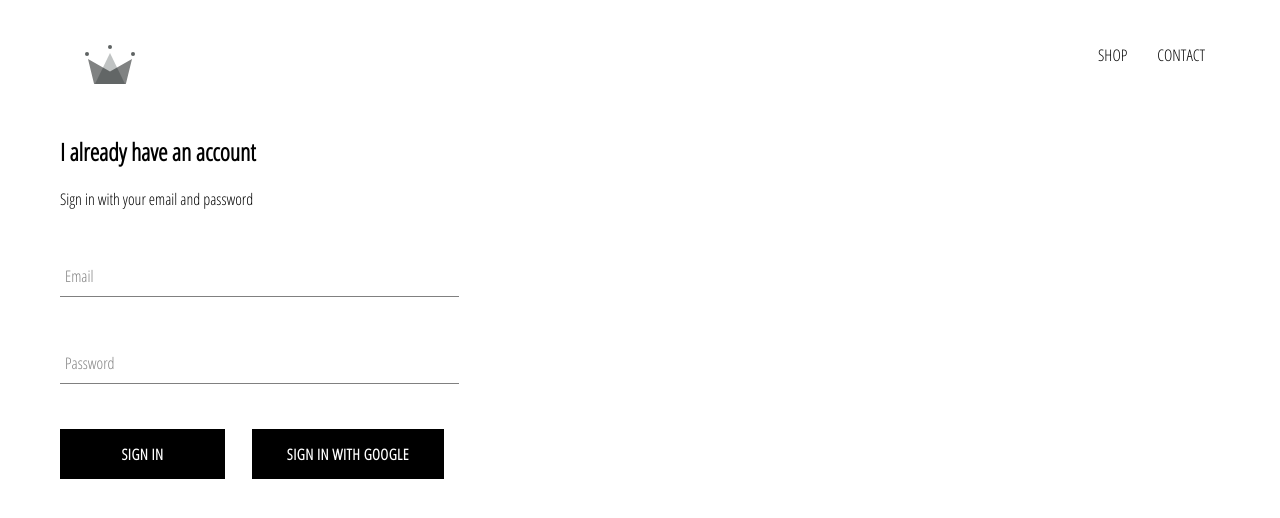
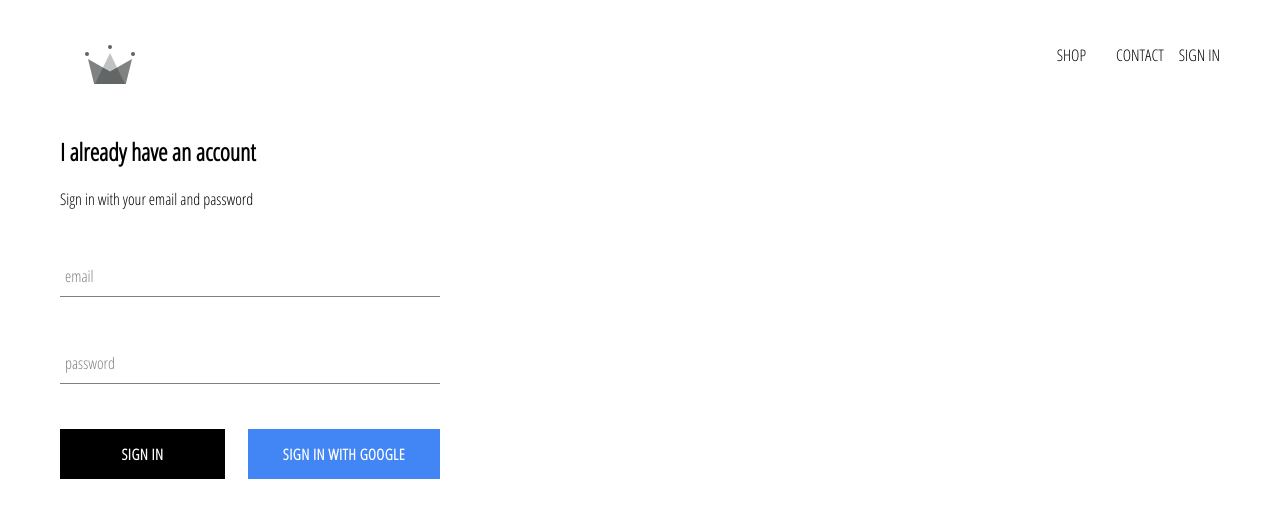
Before and after one commit to kpl8313/crwn-clothing, a React (Create React App) app: page /signin in a window 1280 px wide. Shown: the top 518 px of the page. Built offline with nearby package versions, Linux system fonts and the light colour scheme; no server answers.

Commit message:
fixed firebase, added auth Sign Out and enhanced button styling

```diff
--- a/src/App.css
+++ b/src/App.css
@@ -7,3 +7,7 @@
   text-decoration: none;
   color: black;
 }
+
+* {
+  box-sizing: border-box;
+}
--- a/src/App.js
+++ b/src/App.js
@@ -5,11 +5,32 @@
 import ShopPage from './pages/shop/shop.component';
 import Header from './components/header/header.component';
 import SignInAndSignUpPage from './pages/sign-in-and-sign-up/sign-in-and-sign-up.component';
+import { auth } from './firebase/firebase.utils';
 
-function App() {
+class App extends React.Component {
+  constructor() {
+    super();
+
+    this.state = {
+      currentUser: null
+    }
+  }
+
+  unsubscribeFromAuth = null;
+  componentDidMount() {
+    this.unsubscribeFromAuth = auth.onAuthStateChanged(user => {
+      this.setState({currentUser: user});
+    })
+  }
+
+  componentWillUnmount() {
+    this.unsubscribeFromAuth();
+  }
+
+  render() {
     return (
       <div>
-      <Header/>
+        <Header currentUser={this.state.currentUser}/>
         <Switch>
           <Route exact path='/' component={HomePage}/>
           <Route exact path='/shop' component={ShopPage}/>
@@ -19,5 +40,6 @@
       </div>
     );
   }
+}
 
 export default App;
--- /dev/null
+++ b/src/components/custom-button/custom-button.component.jsx
@@ -0,0 +1,11 @@
+import React from 'react';
+
+import './custom-button.styles.scss';
+
+const CustomButton = ({ children, isGoogleSignIn, ...otherProps}) => (
+    <button className={`${isGoogleSignIn ? 'google-sign-in': ''} custom-button`} {...otherProps}>
+        {children}
+    </button>
+)
+
+export default CustomButton;
--- a/src/components/custom-button/custom-button.styles.scss
+++ b/src/components/custom-button/custom-button.styles.scss
@@ -19,4 +19,14 @@
     color: black;
     border: 1px solid black;
   }
+
+  &.google-sign-in {
+    background-color: #4285f4;
+    color: white;
+
+    &:hover {
+      background-color: #357ae8;
+      border: none;
+    }
+  }
 }
--- a/src/components/custom-button/customer-button.component.jsx
+++ /dev/null
@@ -1,11 +0,0 @@
-import React from 'react';
-
-import './custom-button.styles.scss';
-
-const CustomButton = ({ children, ...otherProps}) => (
-    <button className='custom-button' {...otherProps}>
-        {children}
-    </button>
-)
-
-export default CustomButton;
--- a/src/components/header/header.component.jsx
+++ b/src/components/header/header.component.jsx
@@ -1,10 +1,11 @@
 import React from 'react';
 import { Link } from 'react-router-dom';
 
+import { auth } from '../../firebase/firebase.utils';
 import { ReactComponent as Logo } from '../../assets/crown.svg';
 import './header.styles.scss';
 
-const Header = () => (
+const Header = ({ currentUser }) => (
     <div className="header">
         <Link className="logo-container" to="/">
             <Logo className="logo"/>
@@ -16,6 +17,12 @@
             <Link className="option" to="/shop">
                 CONTACT
             </Link>
+            {
+                currentUser ?
+                <div className='option' onClick={() => auth.signOut()}>SIGN OUT</div>
+                :
+                <Link clasName='option' to='/signin'>SIGN IN</Link>
+            }
         </div>
     </div>
 )
--- a/src/components/header/header.styles.scss
+++ b/src/components/header/header.styles.scss
@@ -20,6 +20,7 @@
 
     .option {
       padding: 10px 15px;
+      cursor: pointer;
     }
   }
 }
--- a/src/components/sign-in/sign-in.component.jsx
+++ b/src/components/sign-in/sign-in.component.jsx
@@ -1,56 +1,57 @@
 import React from 'react';
 
 import FormInput from '../form-input/form-input.component';
-import CustomButton from '../custom-button/customer-button.component';
+import CustomButton from '../custom-button/custom-button.component';
 
 import { signInWithGoogle } from '../../firebase/firebase.utils';
 
 import './sign-in.styles.scss';
 
 class SignIn extends React.Component {
-    constructor(props){
+  constructor(props) {
     super(props);
 
     this.state = {
       email: '',
       password: ''
-        }
+    };
   }
 
-    handleSubmit = (event) => {
-        event.preventDafault();
+  handleSubmit = event => {
+    event.preventDefault();
 
-        this.setState({email:'', password:''})
-    }
+    this.setState({ email: '', password: '' });
+  };
 
-    handleChange = (event) => {
+  handleChange = event => {
     const { value, name } = event.target;
 
-        this.setState({ [name]: value})
-    }
+    this.setState({ [name]: value });
+  };
 
   render() {
-        return(
+    return (
       <div className='sign-in'>
         <h2>I already have an account</h2>
         <span>Sign in with your email and password</span>
 
         <form onSubmit={this.handleSubmit}>
           <FormInput
-                        name="email"
-                        type="email"
+            name='email'
+            type='email'
+            handleChange={this.handleChange}
             value={this.state.email}
+            label='email'
             required
-                        label="Email"
-                        handleChange={this.handleChange}/>
+          />
           <FormInput
-                        name="password"
-                        type="password"
+            name='password'
+            type='password'
             value={this.state.password}
+            handleChange={this.handleChange}
+            label='password'
             required
-                        label="Password"
-                        handleChange={this.handleChange}/>
-
+          />
           <div className='buttons'>
             <CustomButton type='submit'> Sign in </CustomButton>
             <CustomButton onClick={signInWithGoogle} isGoogleSignIn>
@@ -59,8 +60,8 @@
           </div>
         </form>
       </div>
-        )
+    );
   }
 }
 
-export default SignIn
+export default SignIn;
--- a/src/components/sign-in/sign-in.styles.scss
+++ b/src/components/sign-in/sign-in.styles.scss
@@ -1,5 +1,5 @@
 .sign-in {
-    width: 30vw;
+    width: 380px;
     display: flex;
     flex-direction: column;
 
--- a/src/firebase/firebase.utils.js
+++ b/src/firebase/firebase.utils.js
@@ -1,5 +1,4 @@
 import firebase from 'firebase/app';
-
 import 'firebase/firestore';
 import 'firebase/auth';
 
@@ -18,8 +17,8 @@
 export const auth = firebase.auth();
 export const firestore = firebase.firestore();
 
-const provider = new firebase.auth.GithubAuthProvider();
-provider.setCustomParameters({ prompt: 'select_account'});
+const provider = new firebase.auth.GoogleAuthProvider();
+provider.setCustomParameters({ prompt: 'select_account' });
 export const signInWithGoogle = () => auth.signInWithPopup(provider);
 
 export default firebase;
```
Lines whose indentation alone changed are shown as unchanged.
